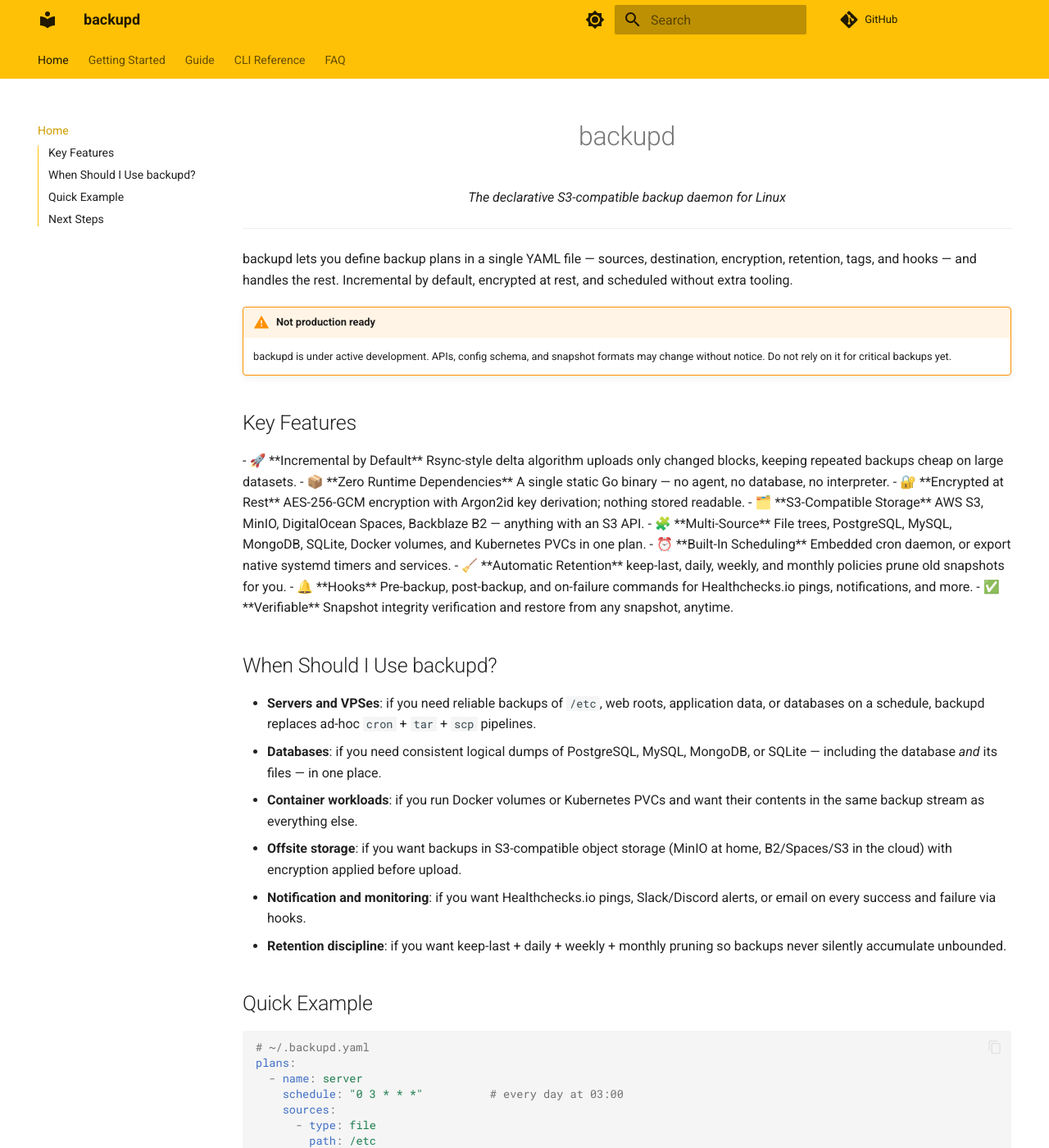
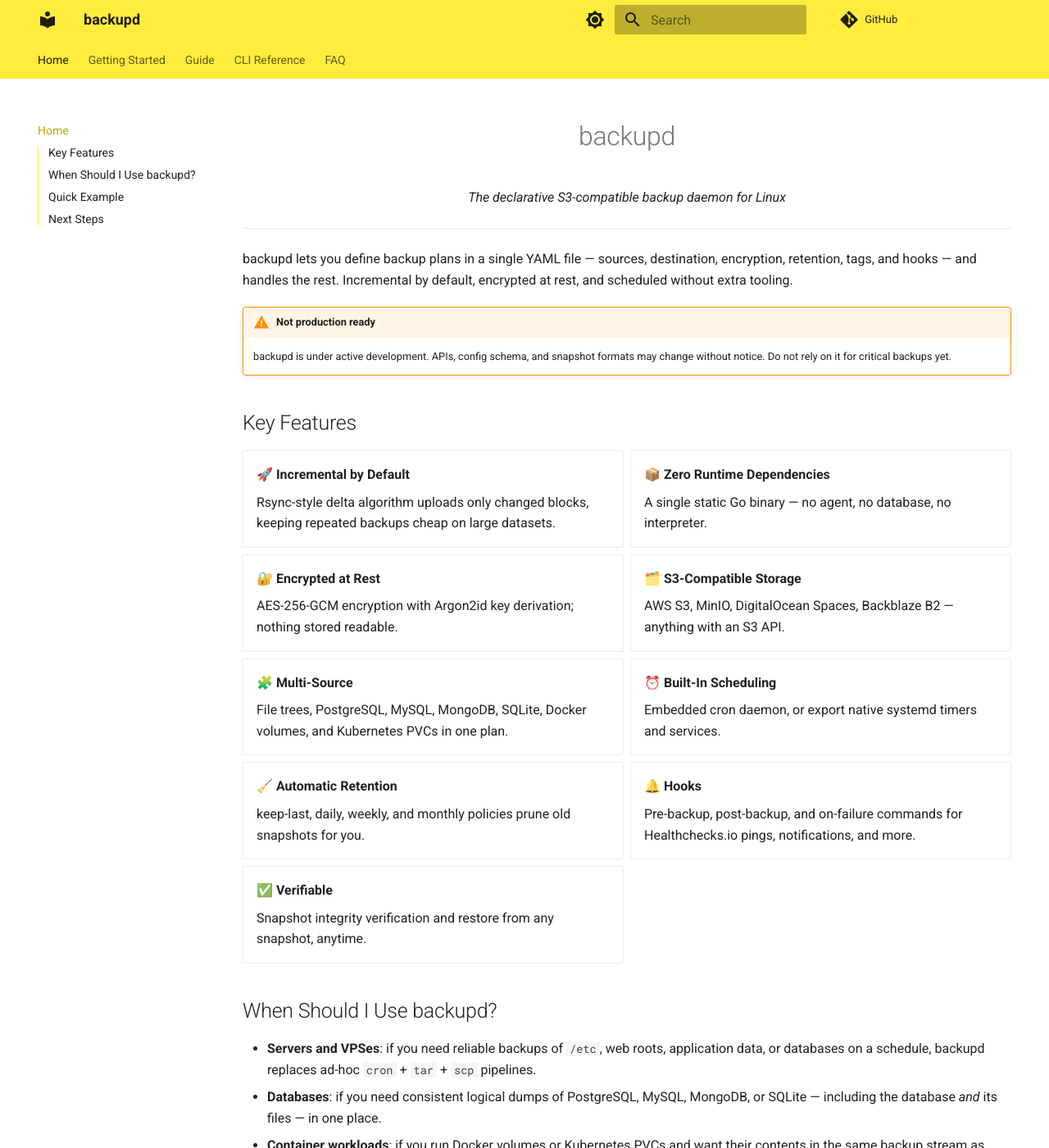
Before and after one commit to soroushalinia/backupd, an MkDocs documentation site: the page built from docs/index.md, in a window 1280 px wide and 1400 px high. Shown: the whole window at 82% size. Built offline with MkDocs 1.6.1 and Material for MkDocs 9.7.7, drawn with Linux system fonts in a browser that asks for light colours; comment, search, counter and statistics services are not loaded.

Commit message:
docs: fix card grid rendering, custom yellow theme

```diff
--- /dev/null
+++ b/docs/stylesheets/extra.css
@@ -0,0 +1,32 @@
+:root {
+  --md-primary-fg-color: #ffd400;
+  --md-primary-fg-color--light: #fff176;
+  --md-primary-fg-color--dark: #f0c800;
+  --md-primary-bg-color: #141000;
+  --md-accent-fg-color: #ffb300;
+  --md-accent-fg-color--transparent: rgba(255, 179, 0, 0.2);
+}
+
+[data-md-color-scheme="slate"] {
+  --md-primary-fg-color: #ffd400;
+  --md-primary-fg-color--light: #fff176;
+  --md-primary-fg-color--dark: #f0c800;
+  --md-primary-bg-color: #141000;
+  --md-accent-fg-color: #ffc400;
+  --md-accent-fg-color--transparent: rgba(255, 196, 0, 0.2);
+  --md-default-fg-color--light: rgba(255, 255, 255, 0.6);
+}
+
+.md-tabs__link--active,
+.md-tabs__link:focus,
+.md-tabs__link:hover {
+  color: inherit;
+  border-bottom: 2px solid #141000;
+  opacity: 1;
+}
+
+[data-md-color-scheme="slate"] .md-tabs__link--active,
+[data-md-color-scheme="slate"] .md-tabs__link:focus,
+[data-md-color-scheme="slate"] .md-tabs__link:hover {
+  border-bottom-color: #ffd400;
+}
--- a/mkdocs.yml
+++ b/mkdocs.yml
@@ -8,14 +8,14 @@ theme:
   palette:
     - media: "(prefers-color-scheme: light)"
       scheme: default
-      primary: amber
+      primary: yellow
       accent: yellow
       toggle:
         icon: material/brightness-7
         name: Switch to dark mode
     - media: "(prefers-color-scheme: dark)"
       scheme: slate
-      primary: amber
+      primary: yellow
       accent: yellow
       toggle:
         icon: material/brightness-4
@@ -38,6 +38,7 @@ theme:
 
 markdown_extensions:
   - admonition
+  - md_in_html
   - toc:
       permalink: true
   - pymdownx.superfences:
@@ -52,6 +53,9 @@ markdown_extensions:
 
 extra_javascript:
   - https://unpkg.com/mermaid@11/dist/mermaid.min.js
+
+extra_css:
+  - stylesheets/extra.css
 
 nav:
   - Home: index.md
```
